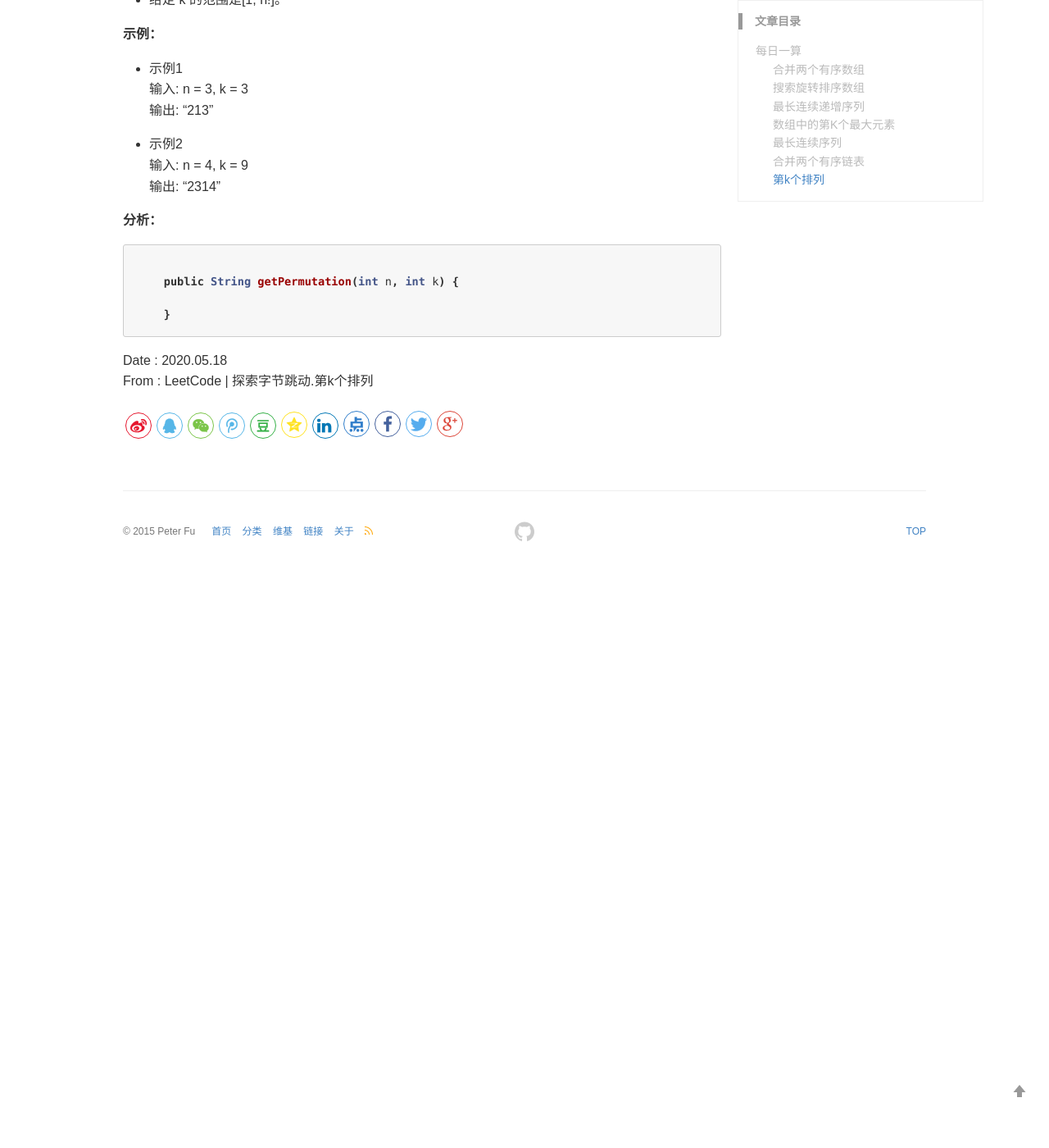
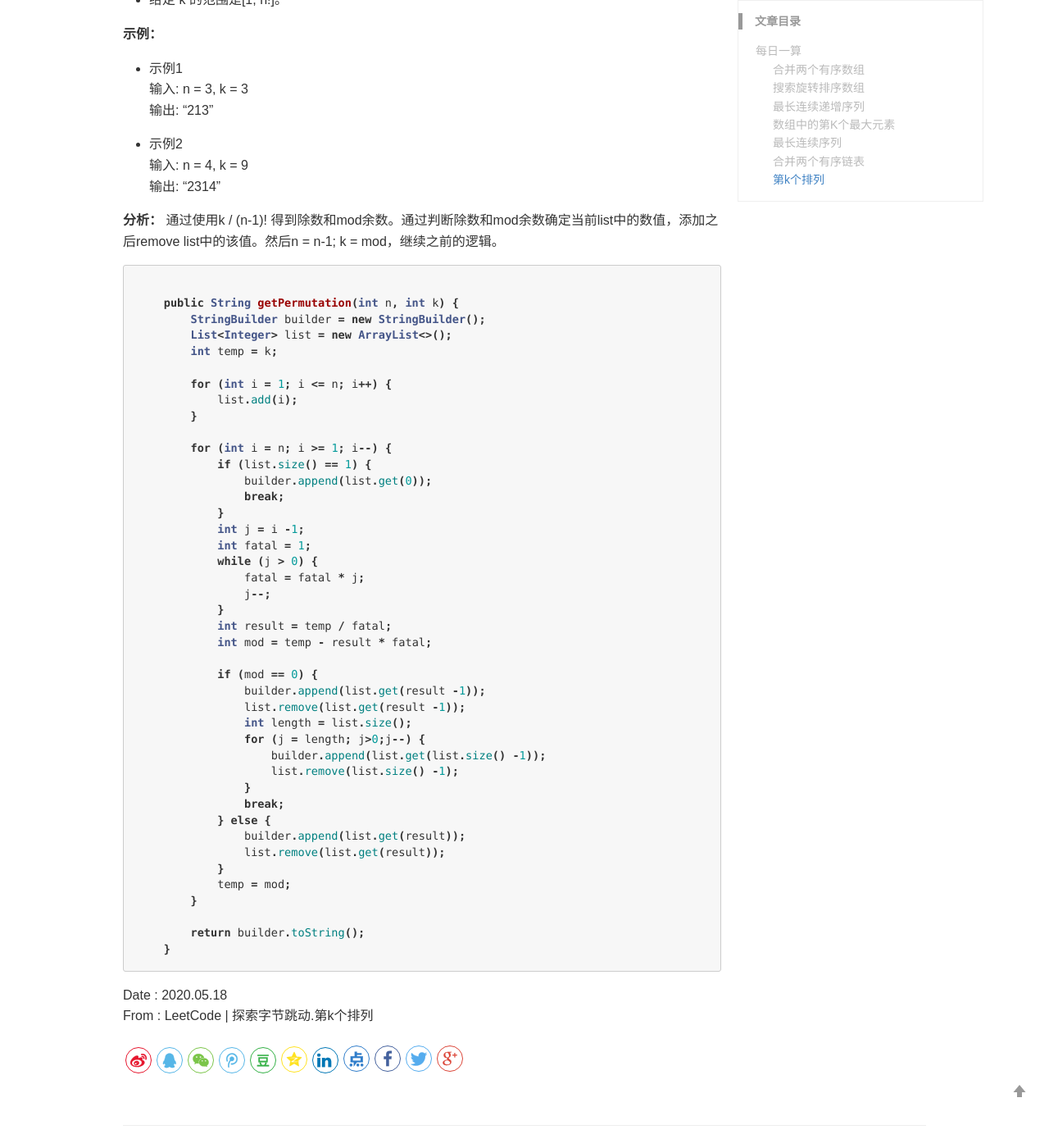
Before and after one commit to PeterXiaosa/PeterXiaosa.github.io, a Jekyll site: the page built from _wiki/Algorithm Daily.md, in a window 1280 px wide and 1400 px high, scrolled down 8696 px. Shown: the whole window at 82% size. Built offline with Jekyll 4.4.1, drawn with Linux system fonts in a browser that asks for light colours; comment, search, counter and statistics services are not loaded; before the commit the page ends 9393 px from its top, so only the background shows below that.

Commit message:
解答 第k个排列

````diff
--- a/_wiki/Algorithm Daily.md
+++ b/_wiki/Algorithm Daily.md
@@ -396,12 +396,50 @@ From : LeetCode | 探索字节跳动.合并两个有序链表
 输出: "2314"
 
 **分析：**
-
+  通过使用k / (n-1)! 得到除数和mod余数。通过判断除数和mod余数确定当前list中的数值，添加之后remove list中的该值。然后n = n-1; k = mod，继续之前的逻辑。
 
 ```java
 
     public String getPermutation(int n, int k) {
+        StringBuilder builder = new StringBuilder();
+        List<Integer> list = new ArrayList<>();
+        int temp = k;
 
+        for (int i = 1; i <= n; i++) {
+            list.add(i);
+        }
+
+        for (int i = n; i >= 1; i--) {
+            if (list.size() == 1) {
+                builder.append(list.get(0));
+                break;
+            }
+            int j = i -1;
+            int fatal = 1;
+            while (j > 0) {
+                fatal = fatal * j;
+                j--;
+            }
+            int result = temp / fatal;
+            int mod = temp - result * fatal;
+
+            if (mod == 0) {
+                builder.append(list.get(result -1));
+                list.remove(list.get(result -1));
+                int length = list.size();
+                for (j = length; j>0;j--) {
+                    builder.append(list.get(list.size() -1));
+                    list.remove(list.size() -1);
+                }
+                break;
+            } else {
+                builder.append(list.get(result));
+                list.remove(list.get(result));
+            }
+            temp = mod;
+        }
+
+        return builder.toString();
     }
 ```
 
````
